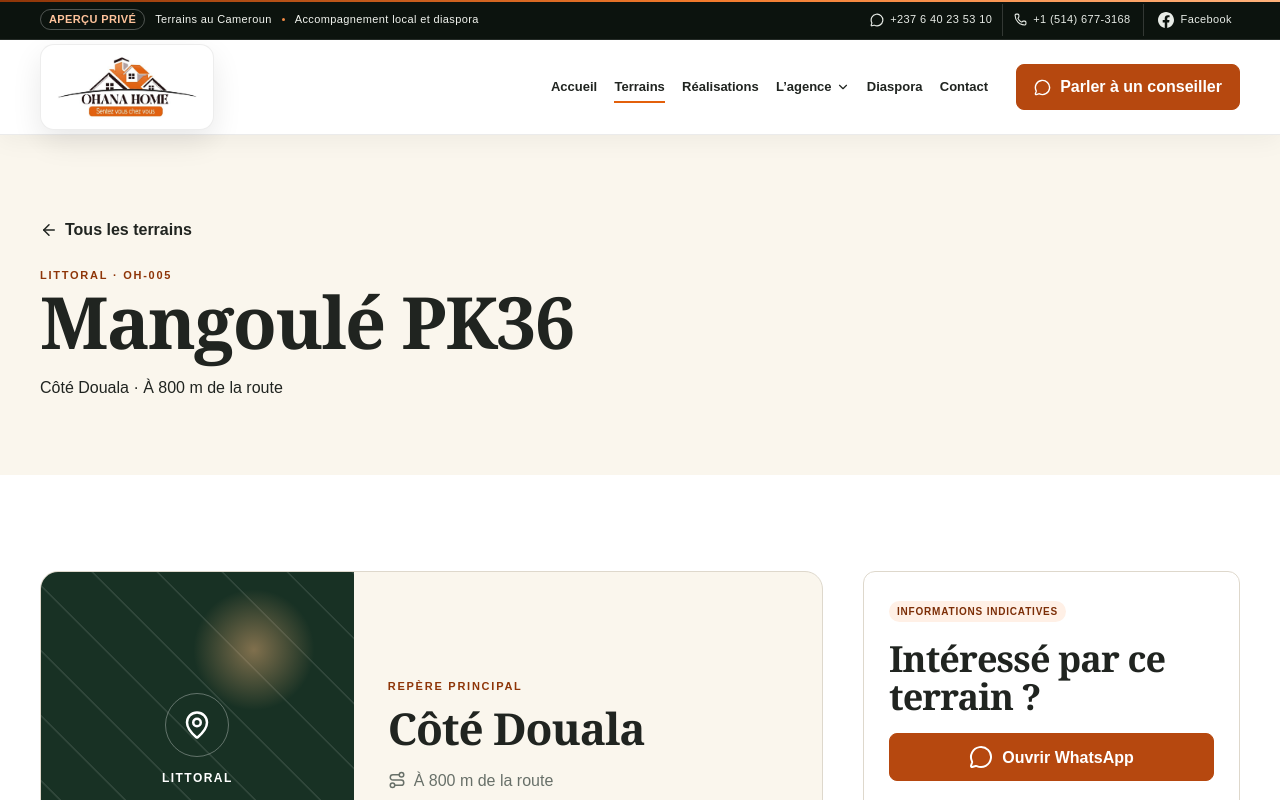
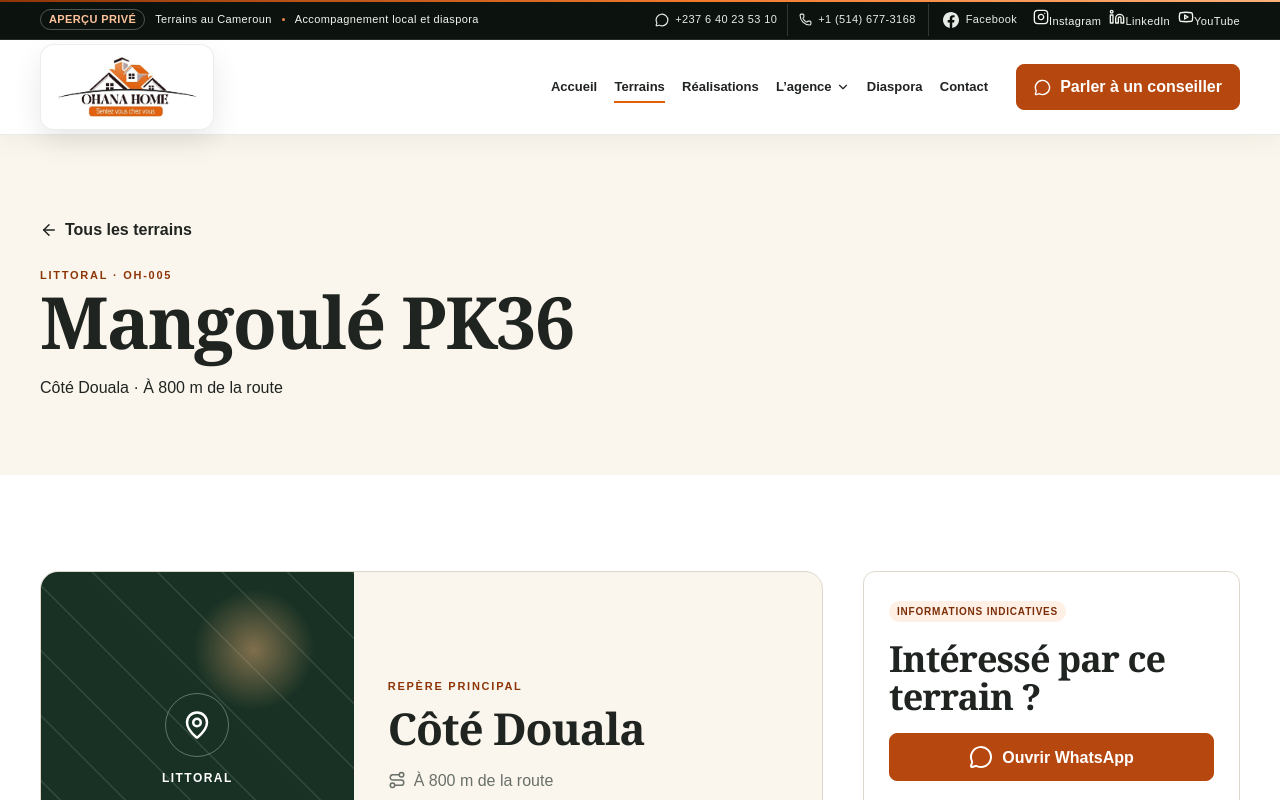
Before and after one commit to kmjdigitalprime/ohana-home-sci, a Next.js app: page /terrains/mangoule-pk36 in a window 1280 px wide. Shown: the top 800 px of the page. Built offline with nearby package versions, Linux system fonts and the light colour scheme.

Commit message:
feat: ajouter les icônes Instagram LinkedIn et YouTube

```diff
--- a/components/SocialLinks.tsx
+++ b/components/SocialLinks.tsx
@@ -1,5 +1,13 @@
-import { MessageCircle } from "lucide-react";
-import { socialNetworks } from "@/lib/editorial";
+import {
+  Instagram,
+  Linkedin,
+  MessageCircle,
+  Youtube,
+} from "lucide-react";
+import {
+  socialNetworks,
+  type SocialNetwork,
+} from "@/lib/editorial";
 
 function FacebookIcon() {
   return (
@@ -12,34 +20,69 @@ function FacebookIcon() {
   );
 }
 
+function NetworkIcon({ id }: { id: SocialNetwork["id"] }) {
+  if (id === "facebook") return <FacebookIcon />;
+  if (id === "instagram") return <Instagram aria-hidden="true" />;
+  if (id === "linkedin") return <Linkedin aria-hidden="true" />;
+  if (id === "youtube") return <Youtube aria-hidden="true" />;
+  return <MessageCircle aria-hidden="true" />;
+}
+
+const socialLabels: Record<SocialNetwork["id"], string> = {
+  facebook: "Suivre OHANA HOME SCI sur Facebook",
+  instagram: "Suivre OHANA HOME SCI sur Instagram",
+  linkedin: "Suivre OHANA HOME SCI sur LinkedIn",
+  youtube: "Suivre OHANA HOME SCI sur YouTube",
+  tiktok: "Suivre OHANA HOME SCI sur TikTok",
+  x: "Suivre OHANA HOME SCI sur X",
+  whatsapp: "Contacter OHANA HOME SCI sur WhatsApp",
+};
+
+const displayedNetworks = new Set<SocialNetwork["id"]>([
+  "facebook",
+  "instagram",
+  "linkedin",
+  "youtube",
+]);
+
 export function SocialLinks({ includeWhatsApp = false }: { includeWhatsApp?: boolean }) {
   const visible = socialNetworks.filter(
     (network) =>
-      network.confirmed && network.url && (includeWhatsApp || network.id !== "whatsapp"),
+      displayedNetworks.has(network.id) ||
+      (includeWhatsApp && network.id === "whatsapp"),
   );
 
   return (
     <div className="social-links" aria-label="Réseaux sociaux et messagerie">
-      {visible.map((network) => (
+      {visible.map((network) => {
+        const contents = (
+          <>
+            <NetworkIcon id={network.id} />
+            <span>{network.label}</span>
+          </>
+        );
+
+        return network.confirmed && network.url ? (
           <a
-          href={network.url ?? "#"}
+            href={network.url}
             target="_blank"
             rel="noopener noreferrer"
-          aria-label={
-            network.id === "facebook"
-              ? "Suivre OHANA HOME SCI sur Facebook"
-              : "Contacter OHANA HOME SCI sur WhatsApp"
-          }
+            aria-label={socialLabels[network.id]}
             key={network.id}
           >
-          {network.id === "facebook" ? (
-            <FacebookIcon />
+            {contents}
+          </a>
         ) : (
-            <MessageCircle aria-hidden="true" />
-          )}
-          <span>{network.label}</span>
-        </a>
-      ))}
+          <span
+            className="social-link social-link--pending"
+            aria-label={`${network.label} — lien officiel à renseigner`}
+            title={`Lien ${network.label} à renseigner`}
+            key={network.id}
+          >
+            {contents}
+          </span>
+        );
+      })}
     </div>
   );
 }
```
Lines whose indentation alone changed are shown as unchanged.
